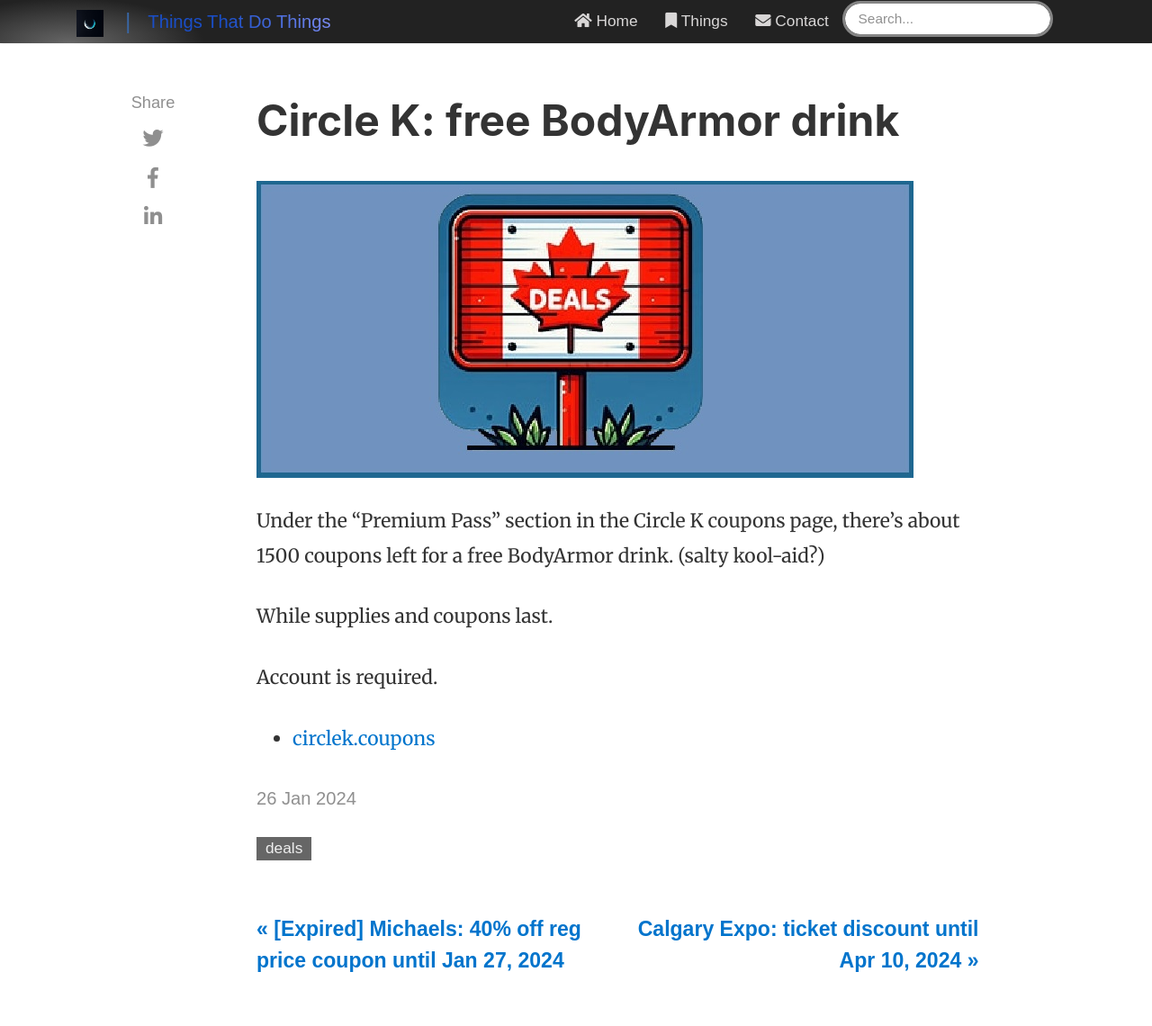
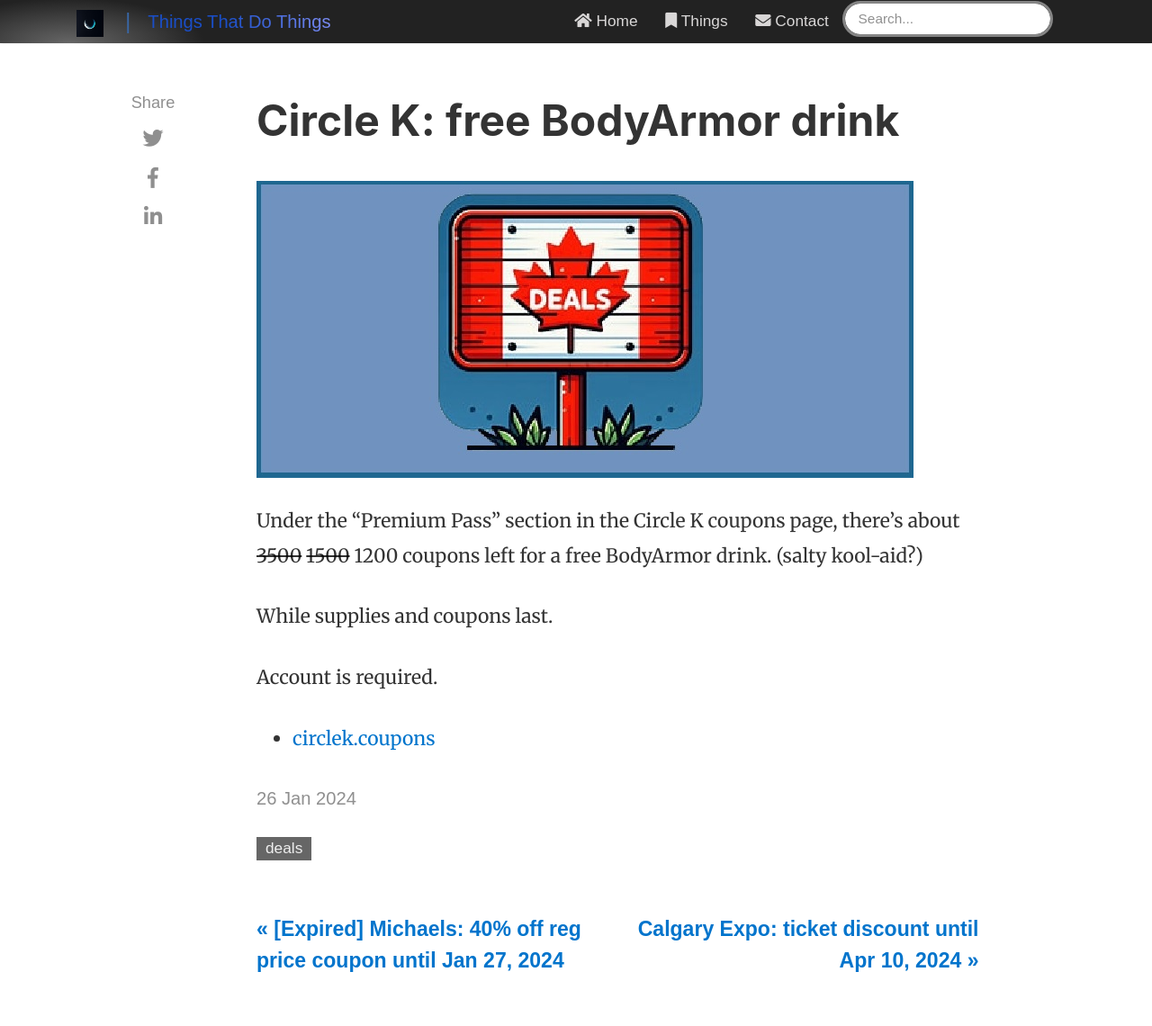
Before and after one commit to thingsthatdothings/thingsthatdothings.github.io, a Jekyll site: the page built from _posts/2024-01-26-circle-k-bodyarmor.md, in a window 1280 px wide and 1400 px high. Shown: the top 1140 px of the window at 90% size. Built offline with Jekyll 4.4.1, drawn with Linux system fonts in a browser that asks for light colours; nearby versions of some CDN libraries; comment, search, counter and statistics services are not loaded; some of the changed text lies outside the part shown; grey boxes are pictures that could not be loaded.

Commit message:
add post

```diff
--- a/_posts/2024-01-26-circle-k-bodyarmor.md
+++ b/_posts/2024-01-26-circle-k-bodyarmor.md
@@ -6,7 +6,7 @@
 comments: false
 ---
 
-Under the "Premium Pass" section in the Circle K coupons page, there's about 1500 coupons left for a free BodyArmor drink.  (salty kool-aid?)
+Under the "Premium Pass" section in the Circle K coupons page, there's about ~~3500~~ ~~1500~~ 1200 coupons left for a free BodyArmor drink.  (salty kool-aid?)
 
 While supplies and coupons last.
 
```
Also changed, not shown: _posts/2024-01-09-ymca-no-mem-fee.md (+1 -1 lines), _posts/2024-01-14-ymca-esports.md (+1 -1 lines), _posts/2024-01-16-global-game-jam.md (+1 -1 lines), _posts/2024-01-19-disneyworld.md (+1 -1 lines), _posts/2024-01-31-github-student-pack.md (added, +16 -0 lines), assets/images/gaming.jpg (added).
